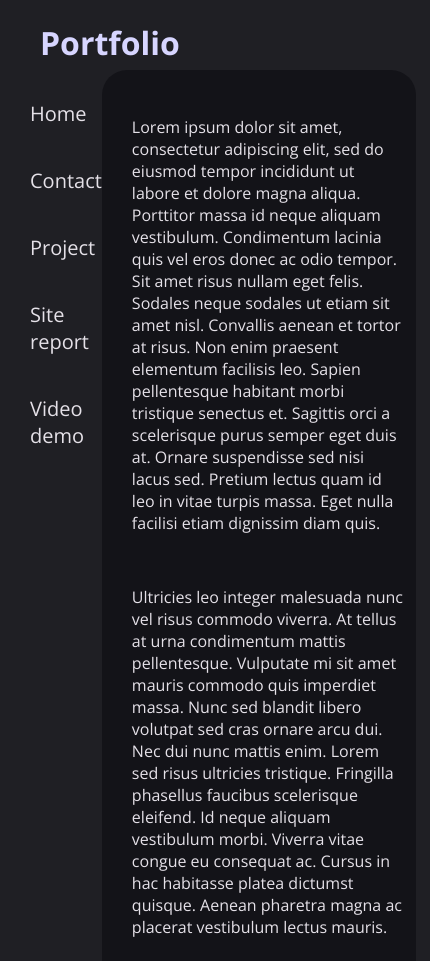
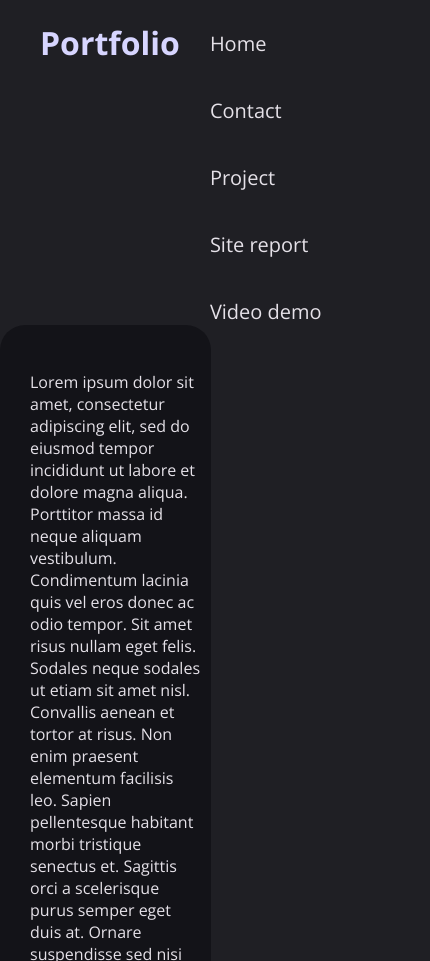
Before and after one commit to CSY1063/as1-DakaraiG, a plain HTML site: page index.html in a window 390 px wide. Shown: the top 961 px of the page, 430 px wide, since content can reach past the window. Drawn offline with nearby package versions, Linux system fonts and the light colour scheme.

Commit message:
seprate css

```diff
--- /dev/null
+++ b/desktop.css
@@ -0,0 +1,52 @@
+.container {
+    display: grid;
+    grid-template-columns: 0.3fr 1.7fr;
+    grid-template-rows: 0.3fr 1.7fr 1fr;
+    gap: 0px 0px;
+  }
+  .item-2 { grid-area: 2 / 1 / 4 / 2; }
+  .item-1 { grid-area: 1 / 1 / 2 / 3; }
+  .item-3 { grid-area: 2 / 2 / 4 / 3; }
+
+
+  .item-1 {
+    height: 70px;
+    width: 100%;
+    justify-content: center;
+    padding-left: 40px;
+   }
+
+  .item-2 {
+    padding-top: 30px;
+    display: flex;
+    flex-direction: column;
+    font-size: 20px;
+    padding-left: 30px;
+    gap: 2em;
+
+  }
+
+  .item-3 {
+    border-radius: 25px;
+    padding: 20px;
+    max-width: 1760px;
+    overflow: hidden;
+    display: inline-block;
+    width: 95%;
+    height: 95%;
+    padding-bottom: 30px;
+    /* margin: 0 auto; */
+  }
+
+
+
+  html, body , .container {
+    height: 100%;
+    margin: 0;
+  }
+
+
+
+  .container * {
+    position: relative;
+  }
--- a/font-and-colours.css
+++ b/font-and-colours.css
@@ -12,9 +12,6 @@
     --md-sys-typescale-headline-font: var(--my-headline-font);
     --md-sys-typescale-title-font: var(--my-title-font);
 }
-
-
-
 
 .primary {
     background: var(--md-sys-color-primary);
@@ -70,3 +67,29 @@ body {
     font-family: 'Open Sans', sans-serif;
 
 }
+
+::-webkit-scrollbar {
+    width: 10px;
+    overflow: hidden;
+
+    border-radius: 25px;
+  }
+
+  /* Handle */
+  ::-webkit-scrollbar-thumb {
+    background: var(--md-sys-color-primary);
+    border-radius: 25px;
+    overflow: hidden;
+  }
+  .item-1 {
+    background-color: var(--md-sys-color-surface-container);
+    color: var(--md-sys-color-primary);
+   }
+
+  .item-2 {
+    background-color: var(--md-sys-color-surface-container);
+  }
+
+  .item-3 {
+    background-color: var(--md-sys-color-background);
+  }
--- a/index.html
+++ b/index.html
@@ -5,8 +5,12 @@
     <meta charset="UTF-8">
     <meta name="viewport" content="width=device-width, initial-scale=1.0">
     <title>Document</title>
-    <link rel="stylesheet" href="style.css">
     <link rel="stylesheet" href="font-and-colours.css">
+    <link rel="stylesheet" href="main.css" media="screen">
+    <link rel="stylesheet" href="mobile.css" media="screen and (max-width: 800px)">
+    <link rel="stylesheet" href="desktop.css" media="screen and (min-width: 800px)">
+
+
 
 </head>
 
--- /dev/null
+++ b/main.css
@@ -0,0 +1,23 @@
+body {
+  overflow: hidden;
+}
+
+p {
+  float: left;
+  width: 100%;
+  padding: 10px;
+}
+
+a {
+  text-decoration: none;
+  color: var(--md-sys-color-on-background);
+  /* allows link text to trasistion to a different colour on hover  */
+  -moz-transition: all .1.5s ease-in;
+  -o-transition: all .1.5s ease-in;
+  -webkit-transition: all .1.5s ease-in;
+  transition: all .1.5s ease-in;
+}
+/* changes colour of link text on hover  */
+a:hover {
+  color: var(--md-sys-color-surface-tint);
+}
--- /dev/null
+++ b/mobile.css
@@ -0,0 +1,53 @@
+.container {
+    display: grid;
+    grid-template-columns: 0.3fr 1.7fr;
+    grid-template-rows: 0.3fr 1.7fr 1fr;
+    gap: 0px 0px;
+    grid-template-areas:
+      " iteam-1"
+      " item-3"
+      " item-3"
+      ;
+  }
+
+  .item-1 {
+    height: 70px;
+    width: 100%;
+    justify-content: center;
+    padding-left: 40px;
+   }
+
+  .item-2 {
+    padding-top: 30px;
+    display: flex;
+    flex-direction: column;
+    font-size: 20px;
+    padding-left: 30px;
+    gap: 2em;
+
+  }
+
+  .item-3 {
+    border-radius: 25px;
+    padding: 20px;
+    max-width: 1760px;
+    overflow: hidden;
+    display: inline-block;
+    width: 95%;
+    height: 95%;
+    padding-bottom: 30px;
+    /* margin: 0 auto; */
+  }
+
+
+
+  html, body , .container {
+    height: 100%;
+    margin: 0;
+  }
+
+
+
+  .container * {
+    position: relative;
+  }
--- a/style.css
+++ /dev/null
@@ -1,95 +0,0 @@
-body {
-  overflow: hidden;
-}
-
-p {
-  float: left;
-  width: 100%;
-  padding: 10px;
-}
-
-::-webkit-scrollbar {
-  width: 10px;
-  overflow: hidden;
-
-  border-radius: 25px;
-}
-
-/* Handle */
-::-webkit-scrollbar-thumb {
-  background: var(--md-sys-color-primary);
-  border-radius: 25px;
-  overflow: hidden;
-}
-
-a {
-  text-decoration: none;
-  color: var(--md-sys-color-on-background);
-  /* allows link text to trasistion to a different colour on hover  */
-  -moz-transition: all .1.5s ease-in;
-  -o-transition: all .1.5s ease-in;
-  -webkit-transition: all .1.5s ease-in;
-  transition: all .1.5s ease-in;
-}
-/* changes colour of link text on hover  */
-a:hover {
-  color: var(--md-sys-color-surface-tint);
-}
-
-
-.container {
-  display: grid;
-  grid-template-columns: 0.3fr 1.7fr;
-  grid-template-rows: 0.3fr 1.7fr 1fr;
-  gap: 0px 0px;
-}
-.item-2 { grid-area: 2 / 1 / 4 / 2; }
-.item-1 { grid-area: 1 / 1 / 2 / 3; }
-.item-3 { grid-area: 2 / 2 / 4 / 3; }
-
-
-.item-1 {
-  background-color: var(--md-sys-color-surface-container);
-  height: 70px;
-  width: 100%;
-  color: var(--md-sys-color-primary);
-  justify-content: center;
-  padding-left: 40px;
- }
-
-.item-2 {
-  padding-top: 30px;
-  display: flex;
-  flex-direction: column;
-  background-color: var(--md-sys-color-surface-container);
-  font-size: 20px;
-  padding-left: 30px;
-  gap: 2em;
-
-}
-
-.item-3 {
-  background-color: var(--md-sys-color-background);
-  border-radius: 25px;
-  padding: 20px;
-  max-width: 1760px;
-  overflow: hidden;
-  display: inline-block;
-  width: 95%;
-  height: 95%;
-  padding-bottom: 30px;
-  /* margin: 0 auto; */
-}
-
-
-
-html, body , .container {
-  height: 100%;
-  margin: 0;
-}
-
-
-
-.container * {
-  position: relative;
-}
```
